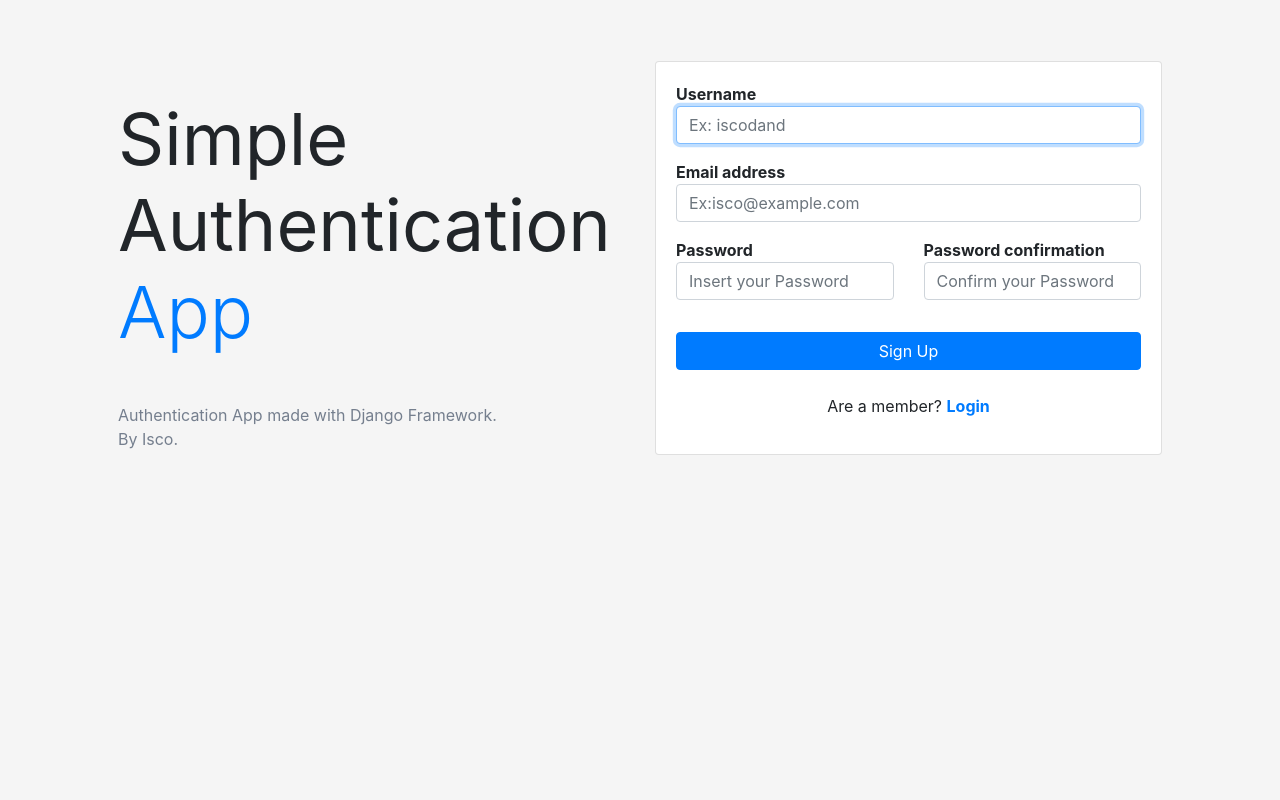
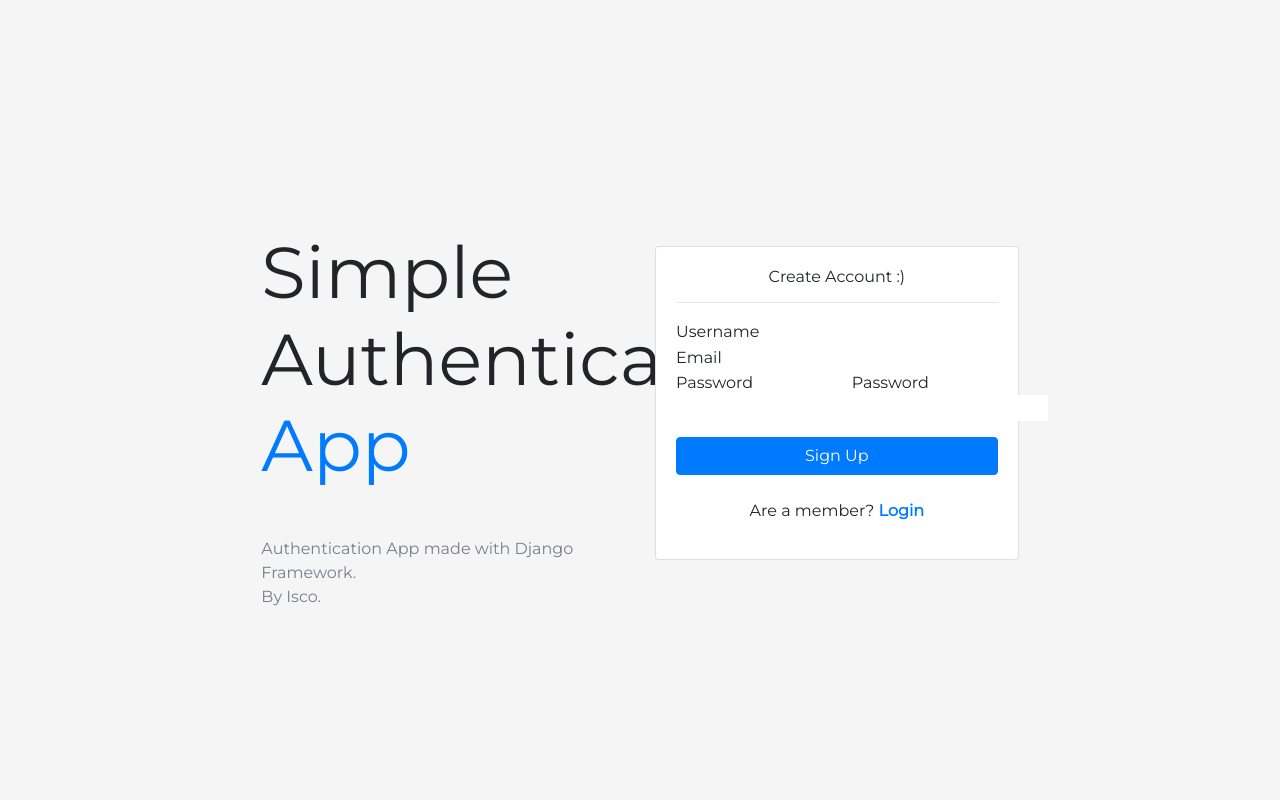
Before and after one commit to iscodand/django-authentication-app, a Django app: template templates/authentication/signup.html in a window 1280 px wide. Run offline with Django 4.2, Linux system fonts and the light colour scheme; the template is opened without the code that fills it: values that come from a table or form of the project are taken from there, others are empty; tables that the repository leaves empty hold one stand-in row (values such as "Sample post"); form fields are guessed from the names that the template uses; parts of the project's set-up code (start-up, migrations or seed data) failed here and were passed over; some libraries are stand-ins or nearby versions.

Commit message:
Add: IDK what I add, seriously

```diff
--- a/apps/authentication/forms.py
+++ b/apps/authentication/forms.py
@@ -1,13 +1,11 @@
 from django import forms
-from django.contrib.auth.forms import UserCreationForm
 from django.contrib.auth.models import User
-from .validation import *
 
 
-class SignUpForm(UserCreationForm):
-    error_css_class = 'error'
-    required_css_class = 'required'
+class SignUpForm(forms.Model):
+    password = forms.CharField(label="Password", widget = forms.PasswordInput)
+    password2 = forms.CharField(label="Repeat Password", widget = forms.PasswordInput)
 
     class Meta():
         model = User
-        fields = ['username', 'email', 'password1', 'password2']
+        fields = ['username', 'email']
--- a/apps/authentication/validation.py
+++ b/apps/authentication/validation.py
@@ -1,3 +1,3 @@
 def verify_empty_fields(field: str, field_name: str, error_list: dict) -> None:
     if not field.strip():
-        error_list[field_name] = 'This field is required!'
+        error_list[field_name] = f'Field {field_name.capitalize()} is required!'
--- a/apps/authentication/views.py
+++ b/apps/authentication/views.py
@@ -9,6 +9,7 @@
 
 
 def signup(request):
+    form = SignUpForm(request.POST or None)
     if request.method == 'POST':
         form = SignUpForm(request.POST)
 
@@ -20,9 +21,7 @@
             for value in form.errors.values():
                 messages.error(request, f'{value}')
 
-    form = SignUpForm()
-    context = {'form': form}
-    return render(request, 'authentication/signup.html', context)
+    return render(request, 'authentication/signup.html', {'form': form})
 
 
 def login(request):
--- /dev/null
+++ b/setup/static/css/style.css
@@ -0,0 +1,14 @@
+body {
+    height: 100vh;
+    width: 100vw;
+    display: flex;
+    justify-content: center;
+    align-items: center;
+    flex-direction: column;
+    font-family: "montserrat", sans-serif;
+    font-weight: 500;
+}
+
+.form input {
+    border: none;
+}
--- a/setup/urls.py
+++ b/setup/urls.py
@@ -15,8 +15,10 @@
 """
 from django.contrib import admin
 from django.urls import path, include
+from django.conf.urls.static import static
+from django.conf import settings
 
 urlpatterns = [
     path('admin/', admin.site.urls),
     path('', include('authentication.urls'))
-]
+] + static(settings.STATIC_URL, document_root=settings.STATIC_ROOT)
--- a/templates/authentication/login.html
+++ b/templates/authentication/login.html
@@ -4,4 +4,6 @@
 
 {% include 'partials/_alert.html' %}
 
+{% include 'partials/_footer.html' %}
+
 {% endblock %}
--- a/templates/authentication/signup.html
+++ b/templates/authentication/signup.html
@@ -1,10 +1,13 @@
 {% extends 'base.html' %}
+
+{% load static %}
 
 {% block content %}
 
 {% load widget_tweaks %}
 
-<div class="px-4 py-5 px-md-5 container">
+
+<div class="py-5 px-md-5 container col-8">
     <div class="row gx-lg-5 align-items-center center-block">
         <div class="col-lg-6 mb-5 mb-lg-0">
             <h1 class="my-5 display-3 fw-bolder ls-tight">
@@ -19,24 +22,34 @@
         <div class="col-lg-6 mb-5 mb-lg-0">
             <div class="card">
                 <div class="card-body">
+                    <div class="row">
+                        <div class="col-12">
+                            <div class="section-heading text-center">
+                                <h6>Create Account :)</h6>
+                                <hr/>
+                            </div>
+                        </div>
+                    </div>
+                    <div class="form">
                         <form action="{% url 'signup' %}" method="post">
                             {% csrf_token %}
+
                             <section class="row form-outline mb-3">
                                 <div class="col-12 col-lg-12">
-                                    <strong>{{ form.username.label }}</strong>
-                                    {% render_field form.username class="form-control mb-3" placeholder="Ex: iscodand"%}
+                                    {{ form.username.label }}
+                                    {% render_field form.username class="form-control mb-3"%}
                                 </div>
                                 <div class="col-12 col-lg-12">
-                                    <strong>{{ form.email.label }}</strong>
-                                    {% render_field form.email class="form-control mb-3" placeholder="Ex:isco@example.com" %}
+                                    {{ form.email.label }}
+                                    {% render_field form.email class="form-control mb-3" %}
                                 </div>
                                 <div class="col-12 col-lg-6">
-                                    <strong>{{ form.password1.label }}</strong>
-                                    {% render_field form.password1 class="form-control mb-3" placeholder="Insert your Password" %}
+                                    {{ form.password1.label }}
+                                    {% render_field form.password1 class="form-control mb-3"%}
                                 </div>
                                 <div class="col-12 col-lg-6">
-                                    <strong>{{ form.password2.label }}</strong>
-                                    {% render_field form.password1 class="form-control mb-3" placeholder="Confirm your Password" %}
+                                    {{ form.password2.label }}
+                                    {% render_field form.password1 class="form-control mb-3"%}
                                 </div>
                             </section>
 
@@ -47,6 +60,7 @@
                             <div class="text-center">
                                 <p>Are a member? <a href="{% url 'login' %}"><strong>Login</strong></a></p>
                             </div>
+                        </div>
                     </form>
                 </div>
             </div>
--- a/templates/base.html
+++ b/templates/base.html
@@ -1,3 +1,5 @@
+{% load static %}
+
 <!DOCTYPE html>
 <html lang="pt-br">
 
@@ -5,22 +7,26 @@
     <meta charset="UTF-8">
     <meta http-equiv="X-UA-Compatible" content="IE=edge">
     <meta name="viewport" content="width=device-width, initial-scale=1.0">
+
+    <link href='https://fonts.googleapis.com/css?family=Montserrat' rel='stylesheet'>
     <title>Authentication Project</title>
     <link rel="stylesheet" href="https://cdn.jsdelivr.net/npm/bootstrap@4.1.3/dist/css/bootstrap.min.css"
         integrity="sha384-MCw98/SFnGE8fJT3GXwEOngsV7Zt27NXFoaoApmYm81iuXoPkFOJwJ8ERdknLPMO" crossorigin="anonymous">
     <script src="https://cdn.jsdelivr.net/npm/bootstrap@4.1.3/dist/js/bootstrap.min.js"
         integrity="sha384-ChfqqxuZUCnJSK3+MXmPNIyE6ZbWh2IMqE241rYiqJxyMiZ6OW/JmZQ5stwEULTy"
         crossorigin="anonymous"></script>
-    <script src="https://code.jquery.com/jquery-3.3.1.slim.min.js"
-        integrity="sha384-q8i/X+965DzO0rT7abK41JStQIAqVgRVzpbzo5smXKp4YfRvH+8abtTE1Pi6jizo"
-        crossorigin="anonymous"></script>
-    <script src="https://cdnjs.cloudflare.com/ajax/libs/popper.js/1.14.3/umd/popper.min.js"
-        integrity="sha384-ZMP7rVo3mIykV+2+9J3UJ46jBk0WLaUAdn689aCwoqbBJiSnjAK/l8WvCWPIPm49"
-        crossorigin="anonymous"></script>
+    <link rel="stylesheet" href="{% static 'css/style.css' %}">
+
 </head>
 
 <body style="background-color: hsl(0, 0%, 96%)">
+
+    <style>
+
+    </style>
+
     {% block content %} {% endblock %}
+
 </body>
 
 </html>
```
Also changed, not shown: setup/settings.py (+6 -2 lines), templates/partials/_footer.html (added, +12 -0 lines), 1 other file. Lines whose indentation alone changed are shown as unchanged.
